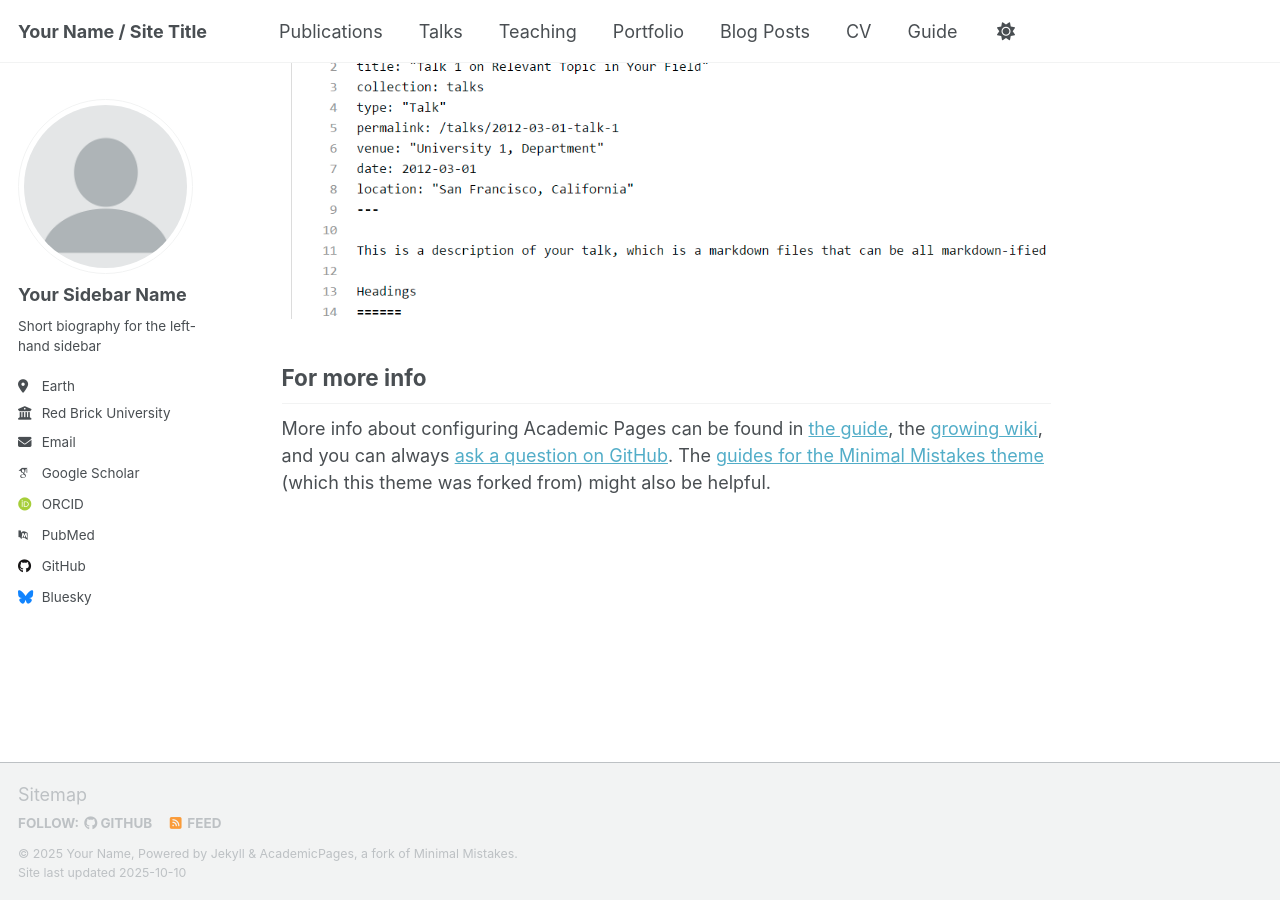
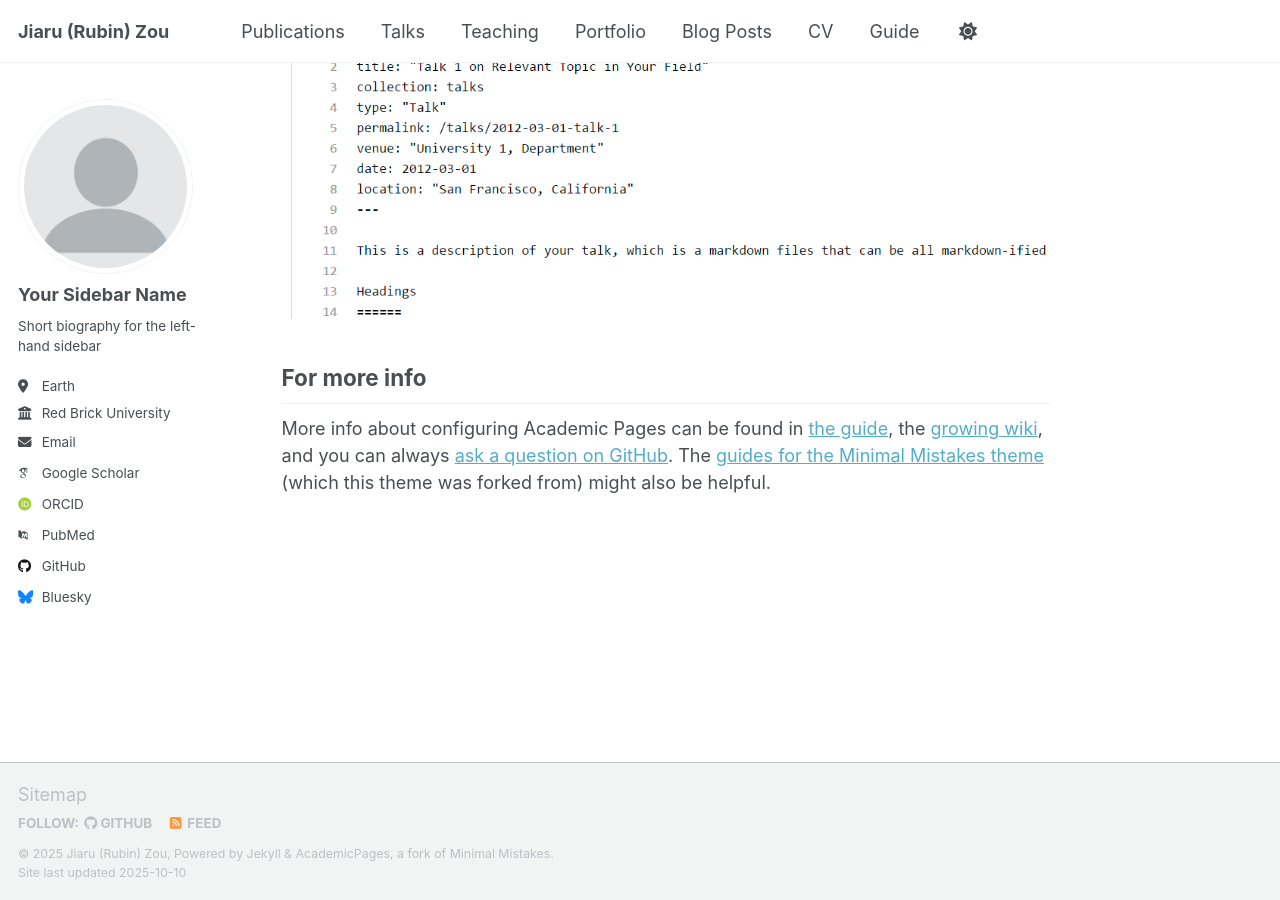
Before and after one commit to jiaruzouu/jiaruzouu.github.io, a Jekyll site: the page built from _pages/about.md, in a window 1280 px wide and 900 px high, scrolled down 2880 px. Built offline with Jekyll 4.4.1, drawn with Linux system fonts in a browser that asks for light colours; some web fonts are replaced; a script that is not in the unit is left out.

Commit message:
update website

```diff
--- a/_config.yml
+++ b/_config.yml
@@ -9,14 +9,14 @@
 # Basic Site Settings
 locale                   : "en-US"
 site_theme               : "default" # Currently available options are "default", "air"
-title                    : "Your Name / Site Title"
+title                    : "Jiaru (Rubin) Zou"
 title_separator          : "-"
-name                     : &name "Your Name"
-description              : &description "Your Name's academic portfolio"   # Update this with a general description of your site, this is the default if not overridden by a page
-url                      : https://academicpages.github.io # The base hostname & protocol for your site e.g. "https://[your GitHub username].github.io",
+name                     : &name "Jiaru (Rubin) Zou"  # Update this with your name, this is used in the title and author meta tag
+description              : &description "Jiaru (Rubin) Zou's academic portfolio"   # Update this with a general description of your site, this is the default if not overridden by a page
+url                      : https://jiaruzouu.github.io # The base hostname & protocol for your site e.g. "https://[your GitHub username].github.io",
                                                            # or if you already have some other page hosted on Github then use "https://[your GitHub username].github.io/[Your Repo Name]"
 baseurl                  : "" # the subpath of your site, e.g. "/blog"
-repository               : "academicpages/academicpages.github.io"
+repository               : "jiaruzouu/jiaruzouu.github.io"
 
 # Site Author - The following control what appear as part of the author content on the side bar.
 #               If a field is blank the icon and link will not appear, otherwise it will be shown.
```
